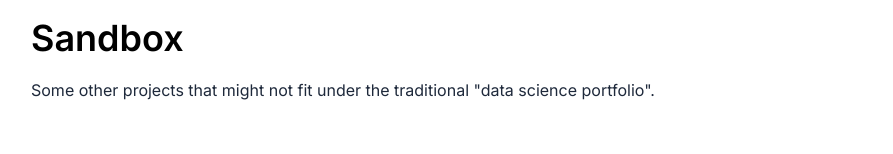
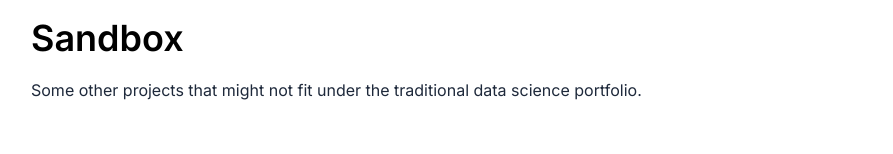
Before and after one commit to mxumary/mxumary.github.io, a Next.js app: page /sandbox in a window 1280 px wide. Shown: the part 146-300 px from the top of the page, without its empty margins (129-1022 px from the left). Built offline with nearby package versions, Linux system fonts and the light colour scheme.

Commit message:
fixing punctuation

```diff
--- a/app/page.js
+++ b/app/page.js
@@ -30,7 +30,7 @@ export default function Home() {
                 and a web developer at the UPenn Student Federal Credit Union.
               </p>
               <p className = 'text-md py-1 mt-1 text-slate-800 max-w-3xl'>
-                I'm most reachable by <Link className="underline decoration-sky-500/30" href="https://www.linkedin.com/in/mxumary/">LinkedIn</Link>. You can also find me on <Link className="underline decoration-sky-500/30" href="https://github.com/mxumary">Github</Link>. Feel free to say hi!
+                I&apos;m most reachable by <Link className="underline decoration-sky-500/30" href="https://www.linkedin.com/in/mxumary/">LinkedIn</Link>. You can also find me on <Link className="underline decoration-sky-500/30" href="https://github.com/mxumary">Github</Link>. Feel free to say hi!
               </p>
             </div>
             {/* <div className="fixed bottom-0 left-0 right-0">
--- a/app/sandbox/page.js
+++ b/app/sandbox/page.js
@@ -16,7 +16,7 @@ export default function Home() {
                 <div className="px-20">
                   <h2 className = 'text-4xl py-2 font-semibold'>Sandbox</h2>
                   <p className = 'text-md py-2 mt-1 text-slate-800 max-w-3xl'>
-                    Some other projects that might not fit under the traditional "data science portfolio".
+                    Some other projects that might not fit under the traditional data science portfolio.
                   </p>
                 </div>
             </main>
```
